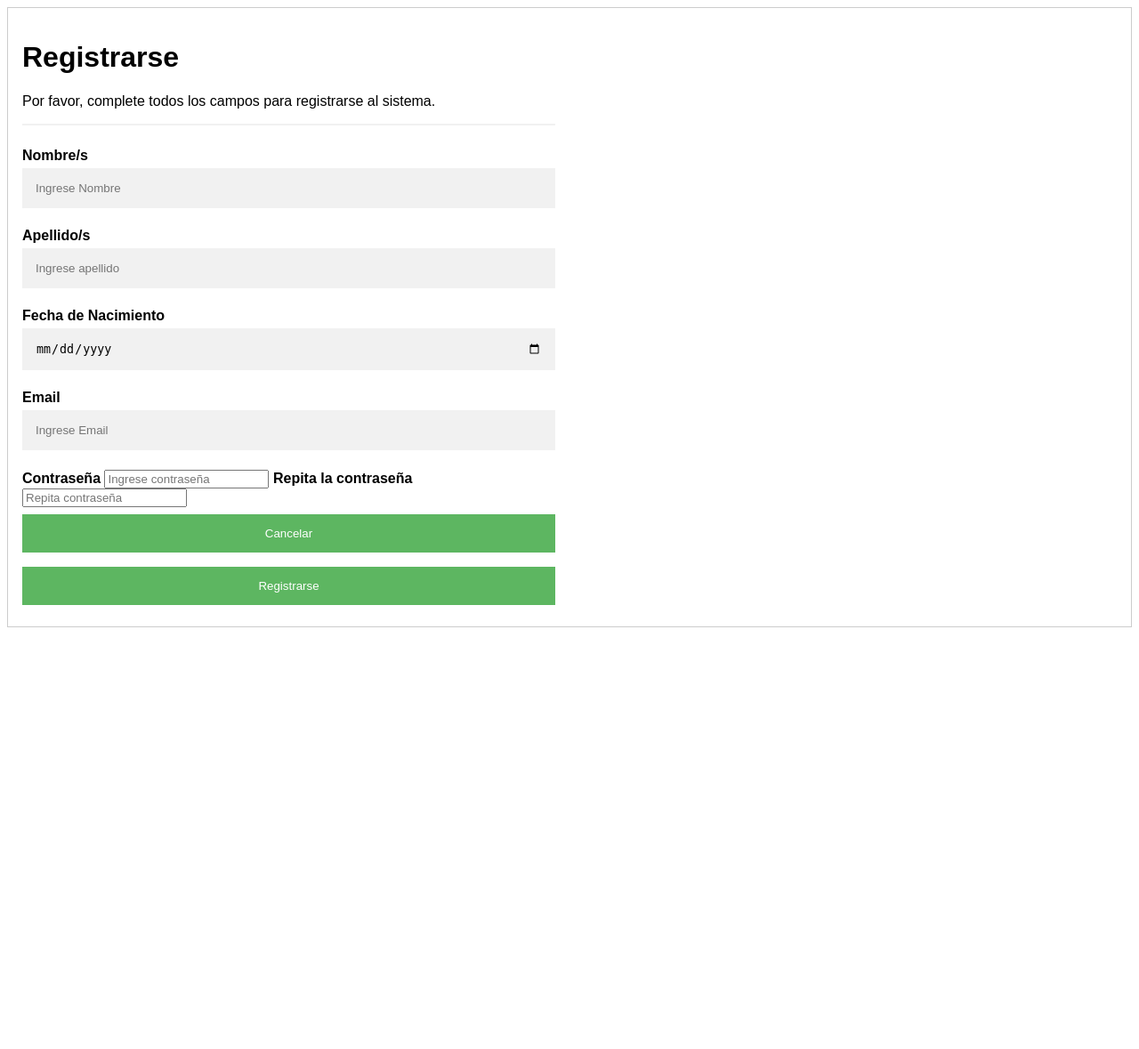
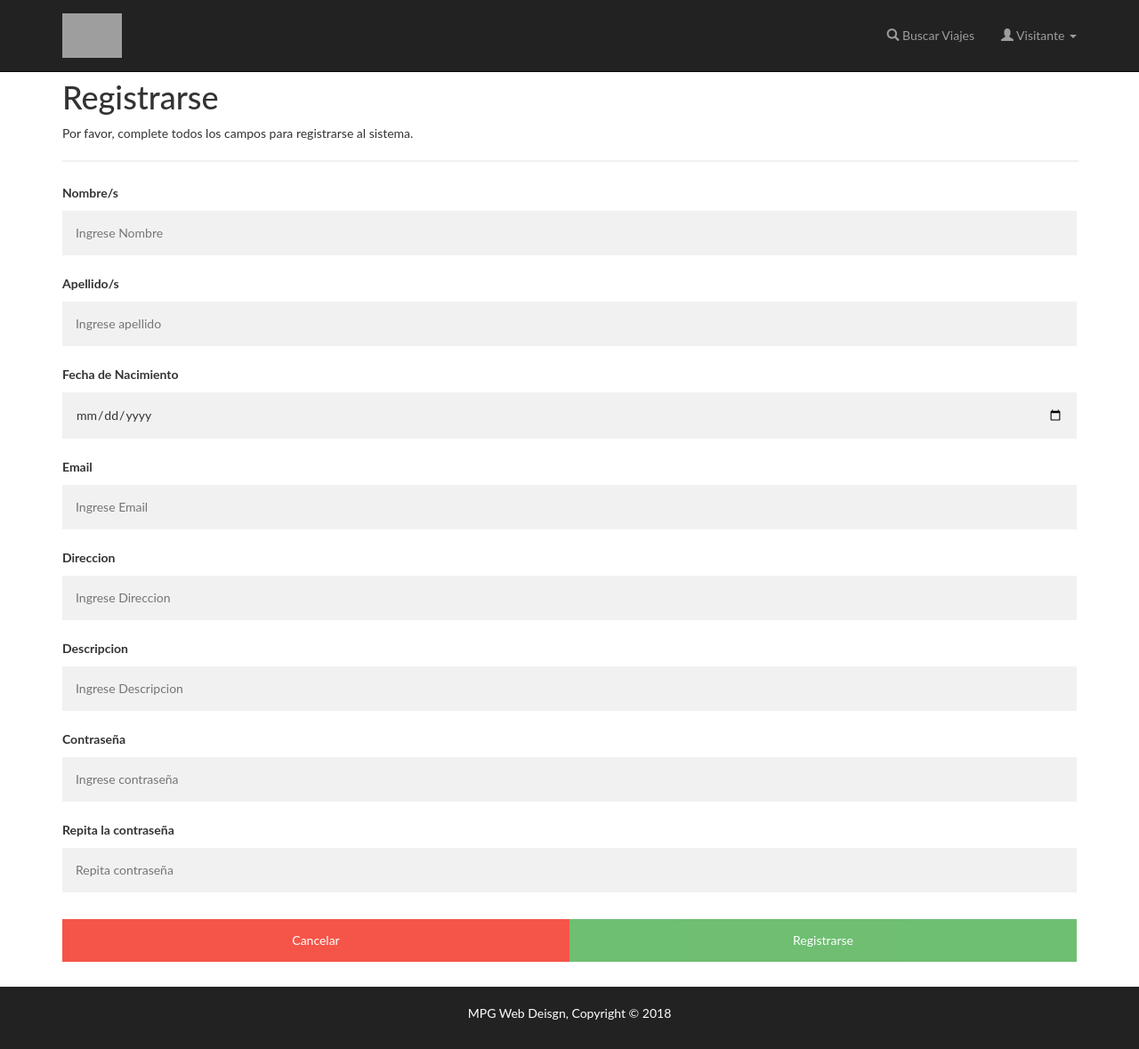
Before and after one commit to jjffpp/barU, a PHP site: page / in a window 1280 px wide. Shown: the whole page at 89% size. Before the commit the page ends 705 px from the top, so only its background shows below. Run offline with PHP 8.4, Linux system fonts and the light colour scheme; grey boxes are pictures that could not be loaded.

Commit message:
Se conecta registrarse al index
Se agrega el registro y se conecta con el navbar

```diff
--- a/css/styleexample.css
+++ b/css/styleexample.css
@@ -66,7 +66,7 @@ footer{
   text-align: center;
 }
 
-input[type=text],input[type=date],select,input[type=time],input[type=float] {
+input[type=text],input[type=password],input[type=date],select,input[type=time],input[type=float] {
     width: 100%;
     padding: 15px;
     margin: 5px 0 22px 0;
--- /dev/null
+++ b/index.php
@@ -0,0 +1,61 @@
+<!DOCTYPE html>
+
+<?php include "navbar.php" ?>
+<html lang="en" dir="ltr">
+  <head>
+    <script src="https://ajax.googleapis.com/ajax/libs/jquery/3.3.1/jquery.min.js"></script>
+     <link rel="stylesheet" href="https://maxcdn.bootstrapcdn.com/bootstrap/3.3.7/css/bootstrap.min.css">
+     <script src="https://maxcdn.bootstrapcdn.com/bootstrap/3.3.7/js/bootstrap.min.js"></script>
+     <!--<script src="js/jquery-3.3.1.min.js"></script>-->
+     <link rel="stylesheet" href="./css/styleexample.css">
+    <!--<link rel="stylesheet" type="text/css" href="style.css">-->
+    <script src="scripts.js" language="javascript" type="text/javascript"></script>
+    <meta charset="utf-8">
+    <title>Registrar Usuario</title>
+  </head>
+  <body>
+
+    <?php echo imprimir_narvar_visitante(); ?>
+
+<form action="registrarUserServer.php" method="POST" name="f1" id="f1">
+  <div class="container">
+    <h1>Registrarse</h1>
+    <p>Por favor, complete todos los campos para registrarse al sistema.</p>
+    <hr>
+
+    <label for="nombre"><b>Nombre/s</b></label>
+    <input type="text" placeholder="Ingrese Nombre" name="name" required>
+
+    <label for="apellido"><b>Apellido/s</b></label>
+    <input type="text" placeholder="Ingrese apellido" name="apellido" required>
+
+    <label for="birth"><b>Fecha de Nacimiento</b></label>
+    <input type="date" placeholder="Ingrese fecha de nacimiento" name="birth" required>
+
+    <label for="email"><b>Email</b></label>
+    <input type="text" placeholder="Ingrese Email" name="email" required>
+
+    <label for="direccion"><b>Direccion</b></label>
+    <input type="text" placeholder="Ingrese Direccion" name="direccion" required>
+
+    <label for="descripcion"><b>Descripcion</b></label>
+    <input type="text" placeholder="Ingrese Descripcion" name="descripcion" required>
+
+    <label for="psw"><b>Contraseña</b></label>
+    <input type="password" id="pass" placeholder="Ingrese contraseña" name="psw" required>
+
+    <label for="psw-repeat"><b>Repita la contraseña</b></label>
+    <input type="password" id="recheck" placeholder="Repita contraseña" name="pswrepeat" required>
+
+    <div class="clearfix">
+      <button type="button" onclick="irMenuPrincipal()" class="cancelar">Cancelar</button>
+      <button type="button" onclick="comprobarClave()" class="crearViaje">Registrarse</button>
+      <button type="submit" id="send" class="signupbtn" style="display:none;"></button>
+    </div>
+  </div>
+</form>
+
+<?php echo imprimir_footer(); ?>
+
+  </body>
+</html>
--- a/navbar.php
+++ b/navbar.php
@@ -22,7 +22,7 @@ $salida = "
             <a href='#' class='dropdown-toggle' data-toggle='dropdown' role='button' aria-expanded='false'><span class='glyphicon glyphicon-user'></span> Visitante <span class='caret'></span></a>
             <ul class='dropdown-menu' role='menu'>
               <li><a href='#'>Iniciar Sesion</a></li>
-              <li><a href='#'>Registrarse</a></li>
+              <li><a href='index.php'>Registrarse</a></li>
             </ul>
           </li>
         </ul>
--- a/registrarUserServer.php
+++ b/registrarUserServer.php
@@ -16,5 +16,5 @@ $consulta= "INSERT INTO `usuarios`(`email`, `password`, `nombre`, `apellido`, `f
 ('$email','$contra','$name','$apellido','$nacimiento', '$dir', '$desc',0)";
 $conn->consultarABD($consulta);
 
-
+header("location:index_user_noidentificado.php");
  ?>
--- a/scripts.js
+++ b/scripts.js
@@ -14,3 +14,6 @@ function comprobarClave() {
     document.getElementById("send").click();
   }
 }
+function irMenuPrincipal() {
+    window.location.href = "index_user_noidentificado.php";
+}
```
